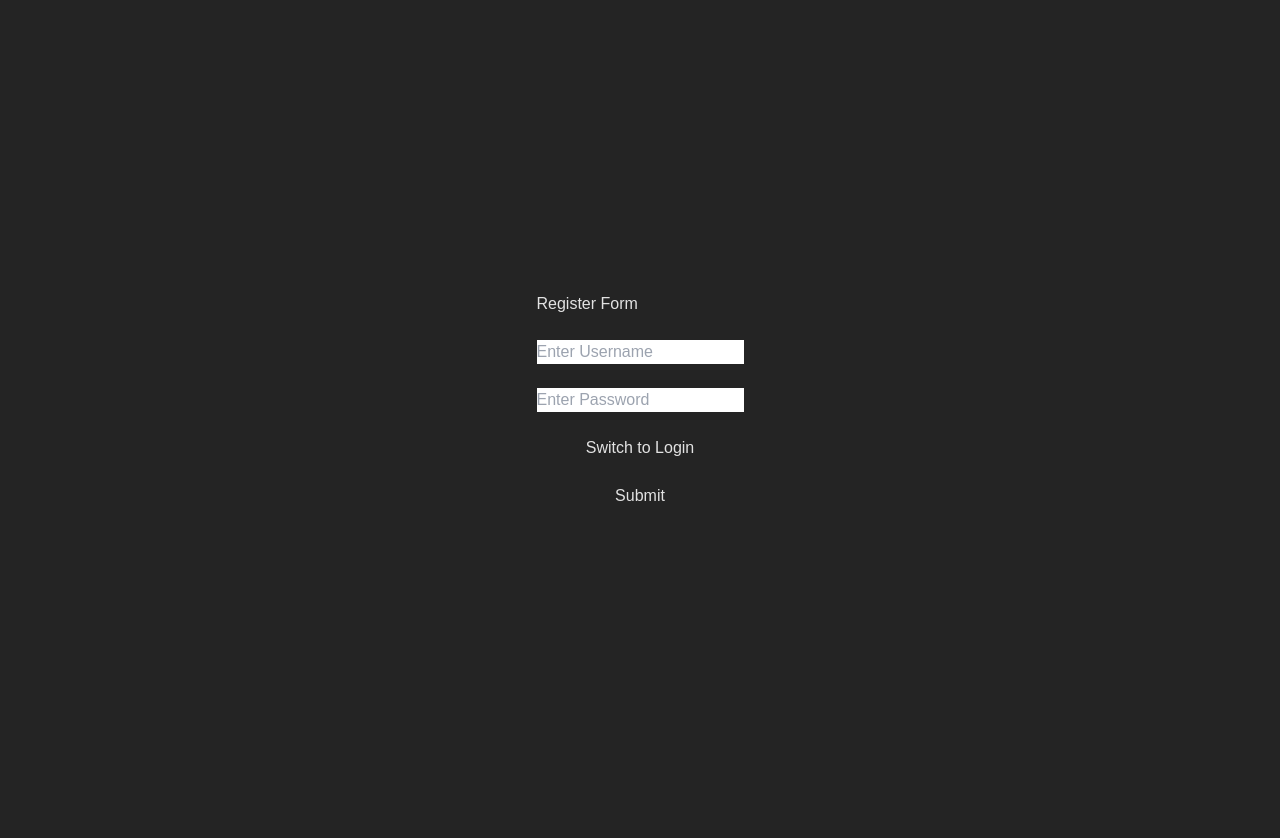
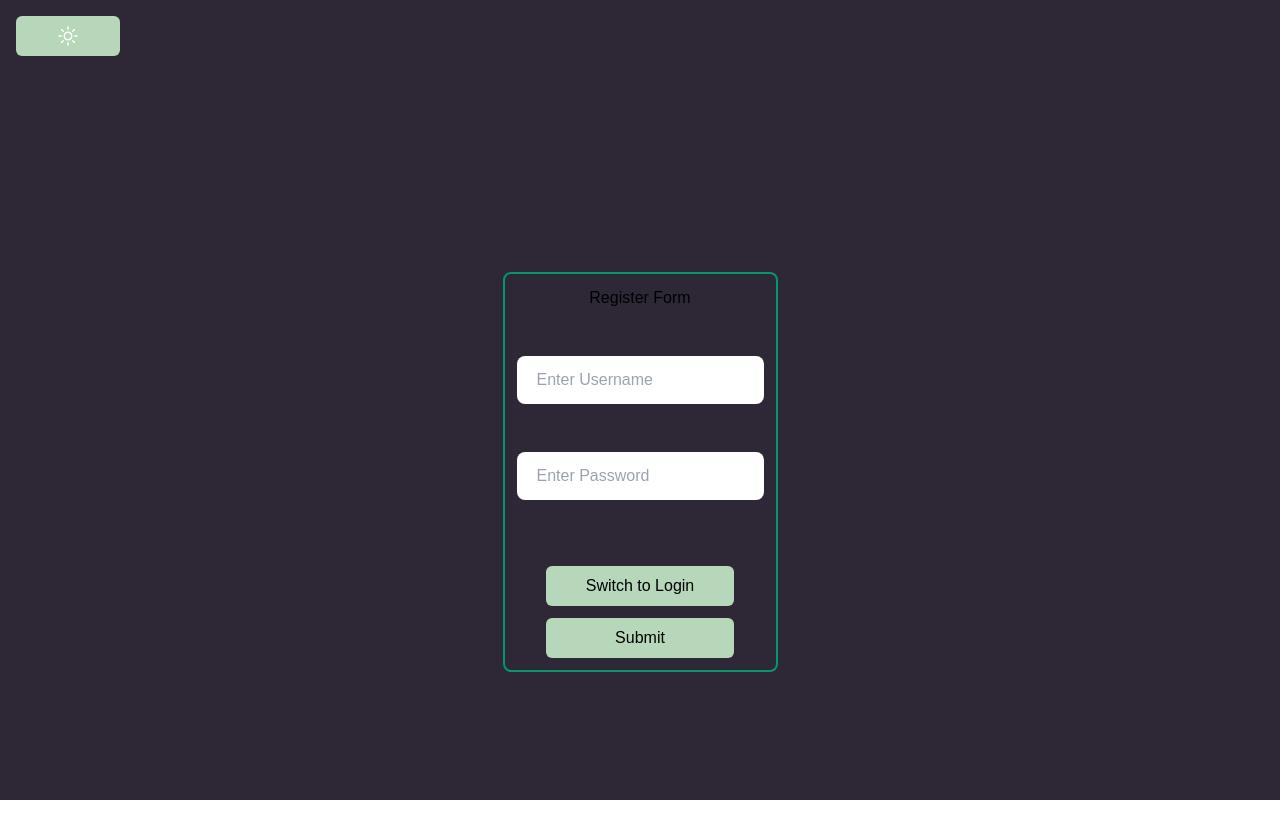
Before and after one commit to tomersf/blogs-fullstack, a React (Vite) app in the folder frontend/: page / in a window 1280 px wide. Shown: the top 838 px of the page. Before the commit the page ends 800 px from the top, so only its background shows below. Built offline with nearby package versions, Linux system fonts and the light colour scheme.

Commit message:
add changes to frontend

```diff
--- a/frontend/package.json
+++ b/frontend/package.json
@@ -9,6 +9,7 @@
     "preview": "vite preview"
   },
   "dependencies": {
+    "@heroicons/react": "^2.0.15",
     "axios": "^1.3.3",
     "jsonwebtoken": "^9.0.0",
     "react": "^18.2.0",
--- a/frontend/src/App.tsx
+++ b/frontend/src/App.tsx
@@ -2,14 +2,17 @@ import { useEffect, useState } from "react";
 import { Blog as IBlog, User, JWTPayload } from "@tomersf/blog.shared";
 import HomePage from "./components/HomePage";
 import AuthForm from "./components/AuthForm";
-import jwt from 'jsonwebtoken'
+import jwt from "jsonwebtoken";
 import config from "./config";
+import ThemeContext from "./context/theme";
+import ActionButton from "./components/ActionButton";
+import { MoonIcon, SunIcon } from "@heroicons/react/24/outline";
 
 const App = () => {
   const [blogs, setBlogs] = useState<IBlog[]>([]);
   const [user, setUser] = useState<User>();
-  const [token, setToken] = useState('')
-
+  const [token, setToken] = useState("");
+  const [darkMode, setDarkMode] = useState(true);
   // useEffect(() => {
   //   let token = window.localStorage.getItem('token')
   //   if (token) {
@@ -21,9 +24,27 @@ const App = () => {
   // }, [])
 
   return (
-    <div className="app">
-      {user ? <HomePage user={user} /> : <AuthForm setUser={setUser} setToken={setToken} />}
-    </div>
+    <>
+      <ThemeContext.Provider value={darkMode}>
+        <div className={`app ${darkMode ? "bg-dark-theme" : "bg-gray-20"}`}>
+          <ActionButton
+            extraStyles="mx-4 my-4"
+            handleOnClick={() => setDarkMode((prevValue) => !prevValue)}
+          >
+            {darkMode ? (
+              <SunIcon className="h-6 w-6 text-white" />
+            ) : (
+              <MoonIcon className="h-6 w-6 text-white" />
+            )}
+          </ActionButton>
+          {user ? (
+            <HomePage user={user} />
+          ) : (
+            <AuthForm setUser={setUser} setToken={setToken} />
+          )}
+        </div>
+      </ThemeContext.Provider>
+    </>
   );
 };
 
--- /dev/null
+++ b/frontend/src/components/ActionButton.tsx
@@ -0,0 +1,32 @@
+import { useContext } from "react";
+import ThemeContext from "../context/theme";
+
+type Props = {
+  children: React.ReactNode;
+  handleOnClick: (
+    event: React.MouseEvent<HTMLButtonElement, MouseEvent>
+  ) => void;
+  extraStyles?: string;
+};
+
+const ActionButton = ({ children, handleOnClick, extraStyles }: Props) => {
+  const isDarkTheme = useContext(ThemeContext);
+  return (
+    <button
+      className={
+        extraStyles +
+        " " +
+        `rounded-md px-10 py-2 hover:text-white ${
+          isDarkTheme
+            ? "bg-secondary-dark-400 hover:bg-primary-dark-100"
+            : "bg-secondary-light-500 hover:bg-primary-light-500"
+        }`
+      }
+      onClick={(e) => handleOnClick(e)}
+    >
+      {children}
+    </button>
+  );
+};
+
+export default ActionButton;
--- a/frontend/src/components/AuthForm.tsx
+++ b/frontend/src/components/AuthForm.tsx
@@ -1,6 +1,8 @@
-import { User } from "@tomersf/blog.shared"
+import { User } from "@tomersf/blog.shared";
 import { Dispatch, SetStateAction, useState } from "react";
-import authService from '../services/auth'
+import authService from "../services/auth";
+import ActionButton from "./ActionButton";
+import InputButton from "./InputButton";
 import Message from "./Message";
 
 type Props = {
@@ -8,59 +10,79 @@ type Props = {
   setToken: Dispatch<SetStateAction<string>>;
 };
 
+const AuthForm = ({ setUser, setToken }: Props) => {
+  const [username, setUsername] = useState("");
+  const [password, setPassword] = useState("");
+  const [isRegistering, setIsRegistering] = useState(true);
+  const [validCreds, setValidCreds] = useState(false);
+  const [message, setMessage] = useState("");
 
-const AuthForm = ({ setUser, setToken }: Props) => {
-  const [username,setUsername] = useState('')
-  const [password,setPassword] = useState('')
-  const [isRegistering,setIsRegistering] = useState(true)
-  const [validCreds, setValidCreds] = useState(false)
-  const [message,setMessage] = useState('')
+  const changeAuth = (e: React.MouseEvent<HTMLButtonElement, MouseEvent>) => {
+    setMessage("");
+    e.preventDefault();
+    setIsRegistering((oldValue) => !oldValue);
+  };
 
-  const changeAuth = (e:React.MouseEvent<HTMLButtonElement, MouseEvent>) => {
-    setMessage('')
-    e.preventDefault()
-    setIsRegistering(oldValue => !oldValue)
-  }
-
-  const handleSubmit = async (e:React.MouseEvent<HTMLButtonElement, MouseEvent>) => {
-    e.preventDefault()
-    setMessage('')
-    let result
+  const handleSubmit = async (
+    e: React.MouseEvent<HTMLButtonElement, MouseEvent>
+  ) => {
+    e.preventDefault();
+    setMessage("");
+    let result;
     if (isRegistering) {
-      result = await authService.registerUser(username,password)
+      result = await authService.registerUser(username, password);
       if (result.success) {
-        setMessage('Success! Please login now.')
-        return
+        setMessage("Success! Please login now.");
+        return;
       }
-    }
-    else {
-       result = await authService.loginUser(username,password)
-       if(result.success) {
+    } else {
+      result = await authService.loginUser(username, password);
+      if (result.success) {
         setUser({
           blogs: [],
           username: result.data!.username,
           id: result.data!.id,
-        })
-        setToken(result.data!.token)
-        return
+        });
+        setToken(result.data!.token);
+        return;
       }
     }
-      setMessage('Something went wrong!')
+    setMessage("Something went wrong!");
+  };
+
+  if (message) {
+    setTimeout(() => {
+      setMessage("");
+    }, 3000);
   }
-  return <div className="flex h-full justify-center items-center">
-    <form className="flex flex-col gap-6">
-      {message && <Message msg={message}/>}
-      <h1>{isRegistering ? 'Register Form' : 'Login Form'}</h1>
-      <input className="text-black" placeholder="Enter Username" value={username} onChange={(e) => setUsername(e.target.value)}/>
-      <input className="text-black" placeholder="Enter Password" type="password" onChange={(e) => setPassword(e.target.value)}/>
-      <button onClick={changeAuth}>
-        {isRegistering ? 'Switch to Login' : 'Switch to Register'}
-      </button>
-      <button onClick={handleSubmit}>
-        Submit
-      </button>
-    </form>
-  </div>;
+  return (
+    <div className="flex h-full items-center justify-center">
+      <form className=" flex h-2/4 flex-col items-center justify-between gap-6 rounded-lg border-2 border-double border-emerald-600 p-3">
+        {message && <Message msg={message} />}
+        <h1>{isRegistering ? "Register Form" : "Login Form"}</h1>
+        <div className="flex flex-col gap-7">
+          <InputButton
+            extraStyles="text-black"
+            placeholder="Enter Username"
+            value={username}
+            onChange={(e) => setUsername(e.target.value)}
+          />
+          <InputButton
+            extraStyles="text-black"
+            placeholder="Enter Password"
+            type="password"
+            onChange={(e) => setPassword(e.target.value)}
+          />
+        </div>
+        <div className="flex flex-col gap-3">
+          <ActionButton handleOnClick={changeAuth}>
+            {isRegistering ? "Switch to Login" : "Switch to Register"}
+          </ActionButton>
+          <ActionButton handleOnClick={handleSubmit}>Submit</ActionButton>
+        </div>
+      </form>
+    </div>
+  );
 };
 
 export default AuthForm;
--- /dev/null
+++ b/frontend/src/components/InputButton.tsx
@@ -0,0 +1,33 @@
+import React, { useContext } from "react";
+import ThemeContext from "../context/theme";
+
+type Props = {
+  placeholder: string;
+  value?: string;
+  onChange: (e: React.ChangeEvent<HTMLInputElement>) => void;
+  type?: string;
+  extraStyles?: string;
+};
+
+const InputButton = ({
+  onChange,
+  placeholder,
+  value,
+  type,
+  extraStyles,
+}: Props) => {
+  const isDarkTheme = useContext(ThemeContext);
+  let inputStyles = isDarkTheme ? "bg-primary-300" : "bg-secondary-light-500";
+  inputStyles += " mb-5 w-full rounded-lg px-5 py-3";
+  return (
+    <input
+      className={extraStyles + " " + inputStyles}
+      placeholder={placeholder}
+      value={value}
+      type={type}
+      onChange={onChange}
+    />
+  );
+};
+
+export default InputButton;
--- /dev/null
+++ b/frontend/src/context/theme.ts
@@ -0,0 +1,5 @@
+import { createContext } from "react";
+
+const ThemeContext = createContext(false);
+
+export default ThemeContext;
--- a/frontend/src/index.css
+++ b/frontend/src/index.css
@@ -1,15 +1,12 @@
 @tailwind base;
 @tailwind components;
 @tailwind utilities;
-
 
 html,
 body,
 #root,
 .app {
-    height: 100%;
-    width: 100%;
-    font-family: 'DM Sans', sans-serif;
-    color: rgba(255, 255, 255, 0.87);
-    background-color: #242424;
+  height: 100%;
+  width: 100%;
+  font-family: "DM Sans", sans-serif;
 }
--- a/frontend/tailwind.config.cjs
+++ b/frontend/tailwind.config.cjs
@@ -1,11 +1,23 @@
 /** @type {import('tailwindcss').Config} */
 module.exports = {
-  content: [
-    "./index.html",
-    "./src/**/*.{js,ts,jsx,tsx}",
-  ],
+  content: ["./index.html", "./src/**/*.{js,ts,jsx,tsx}"],
   theme: {
-    extend: {},
+    extend: {
+      colors: {
+        "gray-20": "#F8F4EB",
+        "gray-50": "#EFE6E6",
+        "gray-100": "#DFCCCC",
+        "gray-500": "#5E0000",
+        "primary-light-100": "#FFE1E0",
+        "primary-light-300": "#FFA6A3",
+        "primary-light-500": "#FF6B66",
+        "secondary-light-400": "#FFCD58",
+        "secondary-light-500": "#FFC132",
+        "dark-theme": "#2E2836",
+        "primary-dark-100": "#136F63",
+        "secondary-dark-400": "#B6D7B9",
+      },
+    },
   },
   plugins: [],
-}
+};
```
Also changed, not shown: 1 other file (tests, documents, lock files or other folders).
